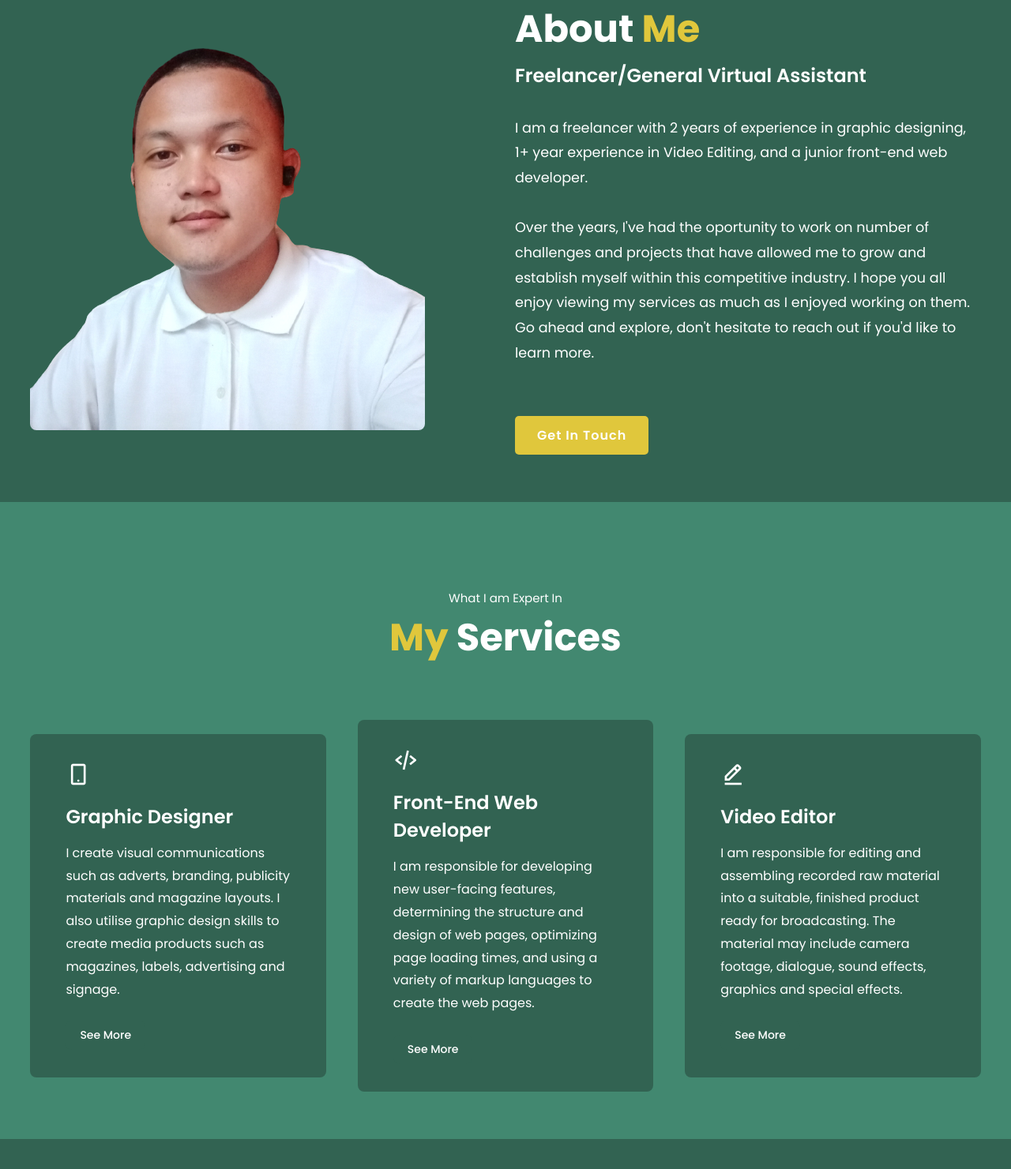
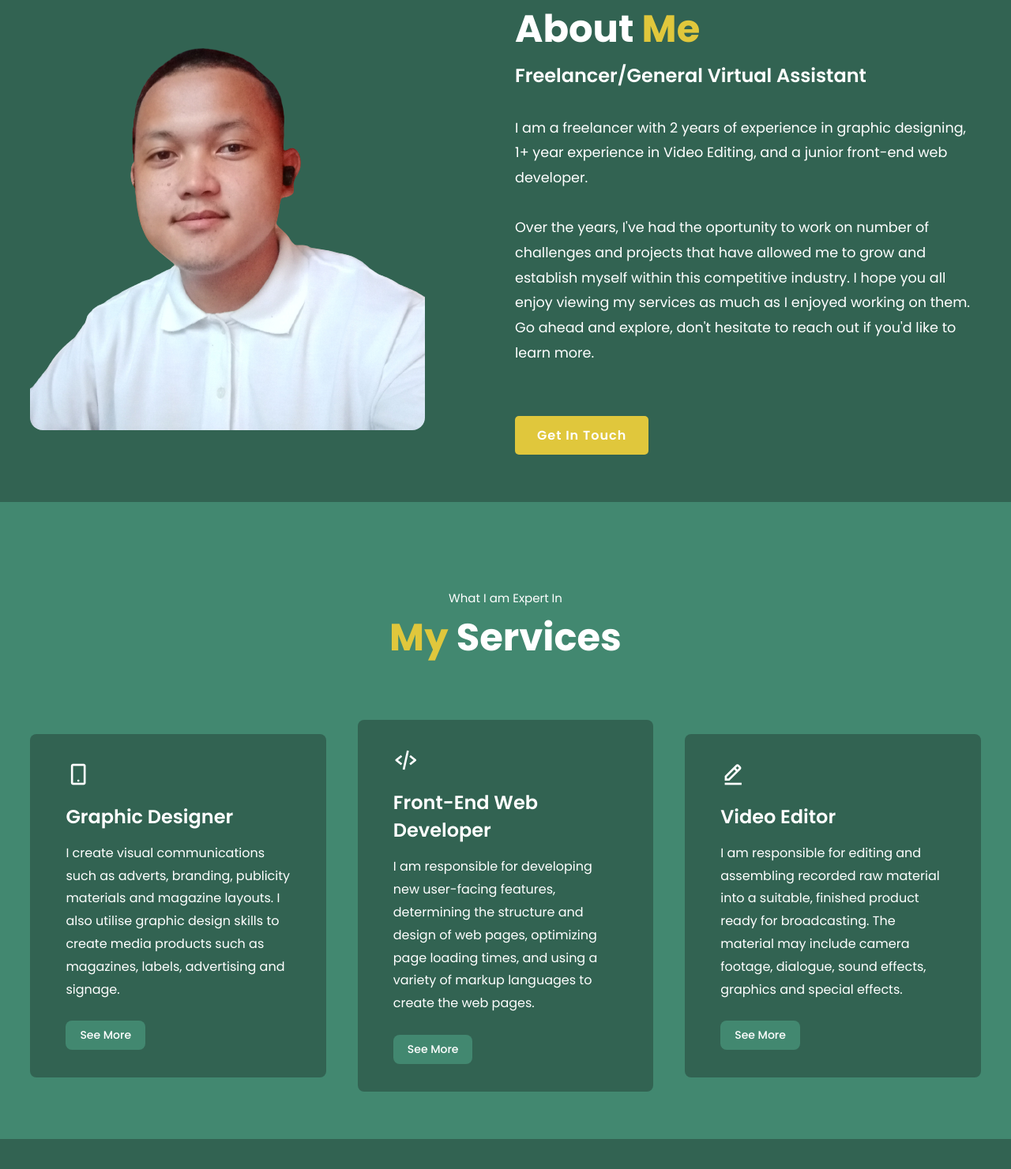
Before and after one commit to J0hn-4ndr3w/Portfolio-Website, a plain HTML site: page index.html in a window 1280 px wide. Shown: the part 897-2378 px from the top of the page at 79% size. Drawn offline with nearby package versions, Linux system fonts and the light colour scheme.

Commit message:
Add files via upload

```diff
--- a/css/style.css
+++ b/css/style.css
@@ -181,13 +181,14 @@ header.sticky{
 	align-items: center;
 	gap: 1.5rem;
 }
+
 .about-img img{
 	display: grid;
 	align-items: center;
 	max-width: 530px;
 	height: 500px;
 	width: 500px;
-	border-radius: 8px;
+	border-radius: 16px;
 }
 .about-text h2{
 	font-size: var(--h2-font);
@@ -254,7 +255,7 @@ header.sticky{
 .read{
 	display: inline-block;
 	padding: 8px 18px;
-	background: #326352;
+	background: #428870;
 	color: var(--second-color);
 	font-size: 14px;
 	font-weight: 500;
```
Also changed, not shown: img/background1.png.
